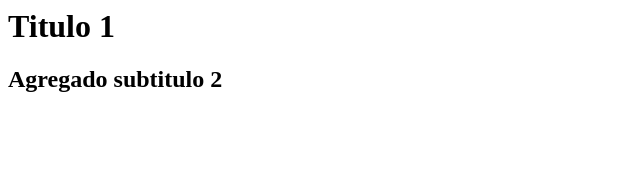
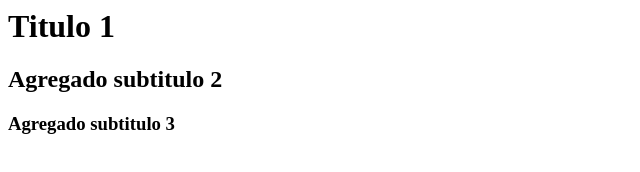
Before and after one commit to vmca20/practica_proyecto, a plain HTML site: page Index.html in a window 1280 px wide. Shown: the whole page, without its empty margins (0-640 px from the left). Drawn offline with Linux system fonts and the light colour scheme.

Commit message:
Agregado subtitulo 3

```diff
--- a/Index.html
+++ b/Index.html
@@ -1,2 +1,3 @@
 <h1>Titulo 1</h1>
 <h2>Agregado subtitulo 2</h2>
+<h3>Agregado subtitulo 3</h3>
```
